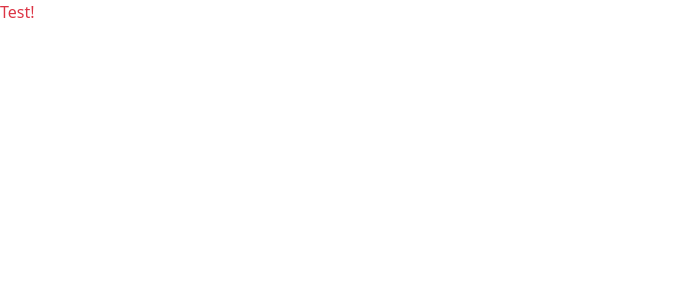
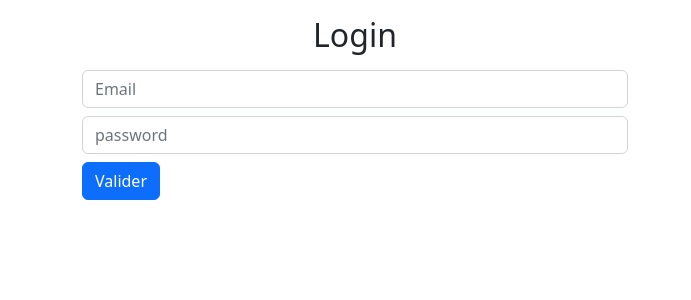
Before and after one commit to Vianney-Gln/projet-final-orsys-front, an Angular app: page / in a window 1280 px wide. Shown: the top 300 px of the page, without its empty margins (0-691 px from the left). Built offline with nearby package versions, Linux system fonts and the light colour scheme.

Commit message:
login ok

```diff
--- a/src/app/app.component.html
+++ b/src/app/app.component.html
@@ -1 +1 @@
-<p class="text-danger">Test!</p>
+<app-login></app-login>
--- /dev/null
+++ b/src/app/components/login/login/login.component.html
@@ -0,0 +1,12 @@
+<div class="container">
+  <div class="row">
+    <div class="col-6">
+      <h2 class="text-center mt-3">Login</h2>
+      <form #f="ngForm" class="mt-3">
+        <input ngModel name="email" placeholder="Email" class="form-control mt-2" type="text">
+        <input ngModel name="password" placeholder="password" class="form-control mt-2" minlength="8" type="password">
+        <button (click)="handleSubmit(f)" class="btn btn-primary mt-2" type="button">Valider</button>
+      </form>
+    </div>
+  </div>
+</div>
--- /dev/null
+++ b/src/app/components/login/login/login.component.ts
@@ -0,0 +1,31 @@
+import { Component } from '@angular/core';
+import { NgForm } from '@angular/forms';
+import { LoginService } from 'src/app/services/login.service';
+import { UtilisateurDto } from '../../../../models/UtilisateurDto';
+
+@Component({
+  selector: 'app-login',
+  templateUrl: './login.component.html',
+  styleUrls: ['./login.component.css'],
+})
+export class LoginComponent {
+  constructor(private loginService: LoginService) {}
+
+  utilisateurDto?: UtilisateurDto;
+
+  handleSubmit(f: NgForm): void {
+    this.loginService.login(f.value).subscribe({
+      next: (resp) => {
+        this.utilisateurDto = resp;
+        if (this.utilisateurDto['role'] == 'concessionnaire') {
+          console.log('cons');
+        } else {
+          console.log('utilisateur');
+        }
+      },
+      error: (err) => {
+        console.log(err);
+      },
+    });
+  }
+}
--- /dev/null
+++ b/src/app/services/login.service.ts
@@ -0,0 +1,17 @@
+import { Injectable } from '@angular/core';
+import { UtilisateurDto } from '../../models/UtilisateurDto';
+import { HttpClient } from '@angular/common/http';
+import { Observable } from 'rxjs';
+
+@Injectable({
+  providedIn: 'root',
+})
+export class LoginService {
+  constructor(private httpClient: HttpClient) {}
+
+  public linkLogin = 'http://localhost:8280/api/login';
+
+  login(credentials: Credential): Observable<UtilisateurDto> {
+    return this.httpClient.post<UtilisateurDto>(this.linkLogin, credentials);
+  }
+}
--- /dev/null
+++ b/src/models/Credentials.ts
@@ -0,0 +1,3 @@
+export class Credentials {
+  constructor(private password: string, private email: string) {}
+}
--- /dev/null
+++ b/src/models/UtilisateurDto.ts
@@ -0,0 +1,7 @@
+export class UtilisateurDto {
+  constructor(
+    private prenom: string,
+    private nom: string,
+    private role: string
+  ) {}
+}
```
Also changed, not shown: src/app/app.module.ts (+7 -10 lines), src/app/components/login/login/login.component.css (added), 2 other files (tests, documents, lock files or other folders).
